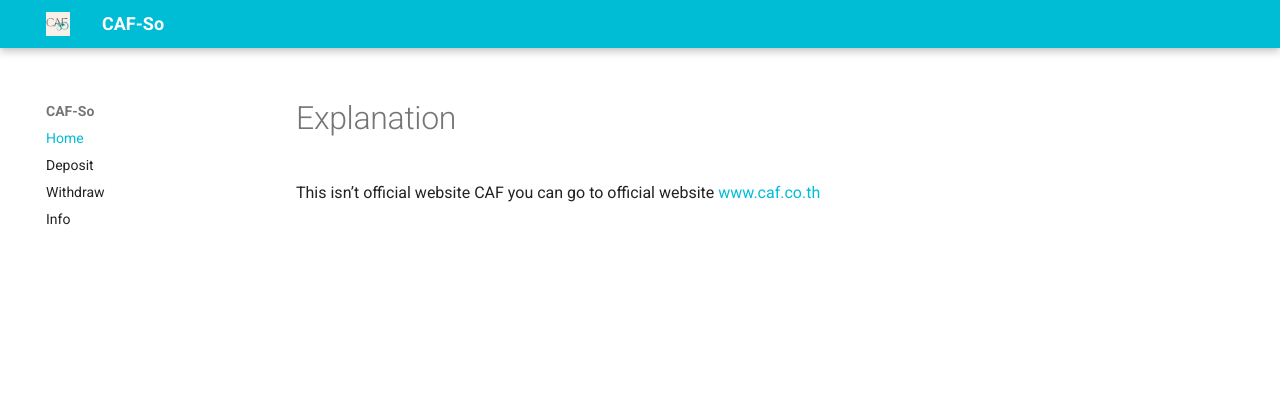
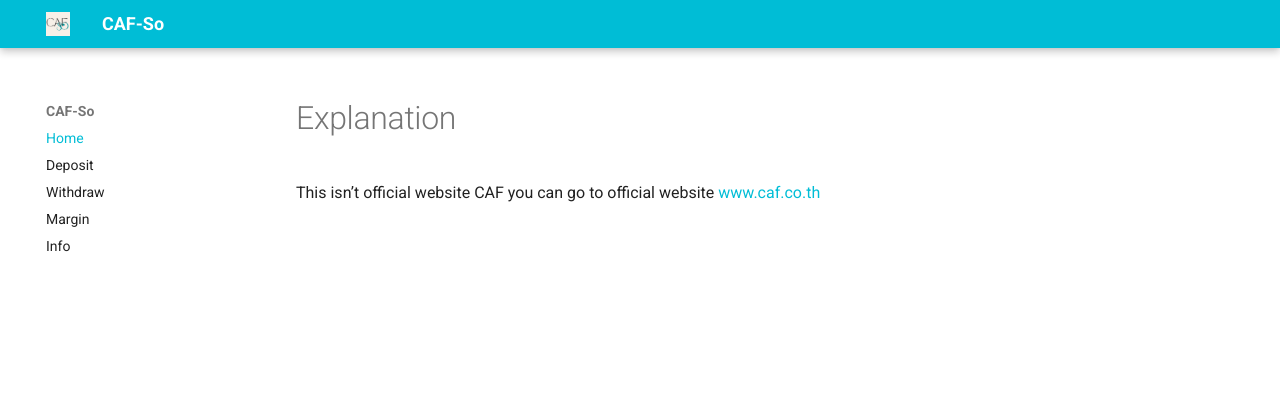
Before and after one commit to Sothorn-J/caf-so, an MkDocs documentation site: the page built from docs/index.md, in a window 1280 px wide. Shown: the top 403 px of the page. Built offline with MkDocs 1.6.1 and Material for MkDocs 9.7.7, drawn with Linux system fonts in a browser that asks for light colours.

Commit message:
Add margin page

```diff
--- a/mkdocs.yml
+++ b/mkdocs.yml
@@ -10,6 +10,7 @@
   - Home: index.md
   - Deposit: deposit.md
   - Withdraw: withdraw.md
+  - Margin: margin.md
   - Info: info.md
 
 markdown_extensions:
```
Also changed, not shown: docs/margin.md (added, +1 -0 lines).
